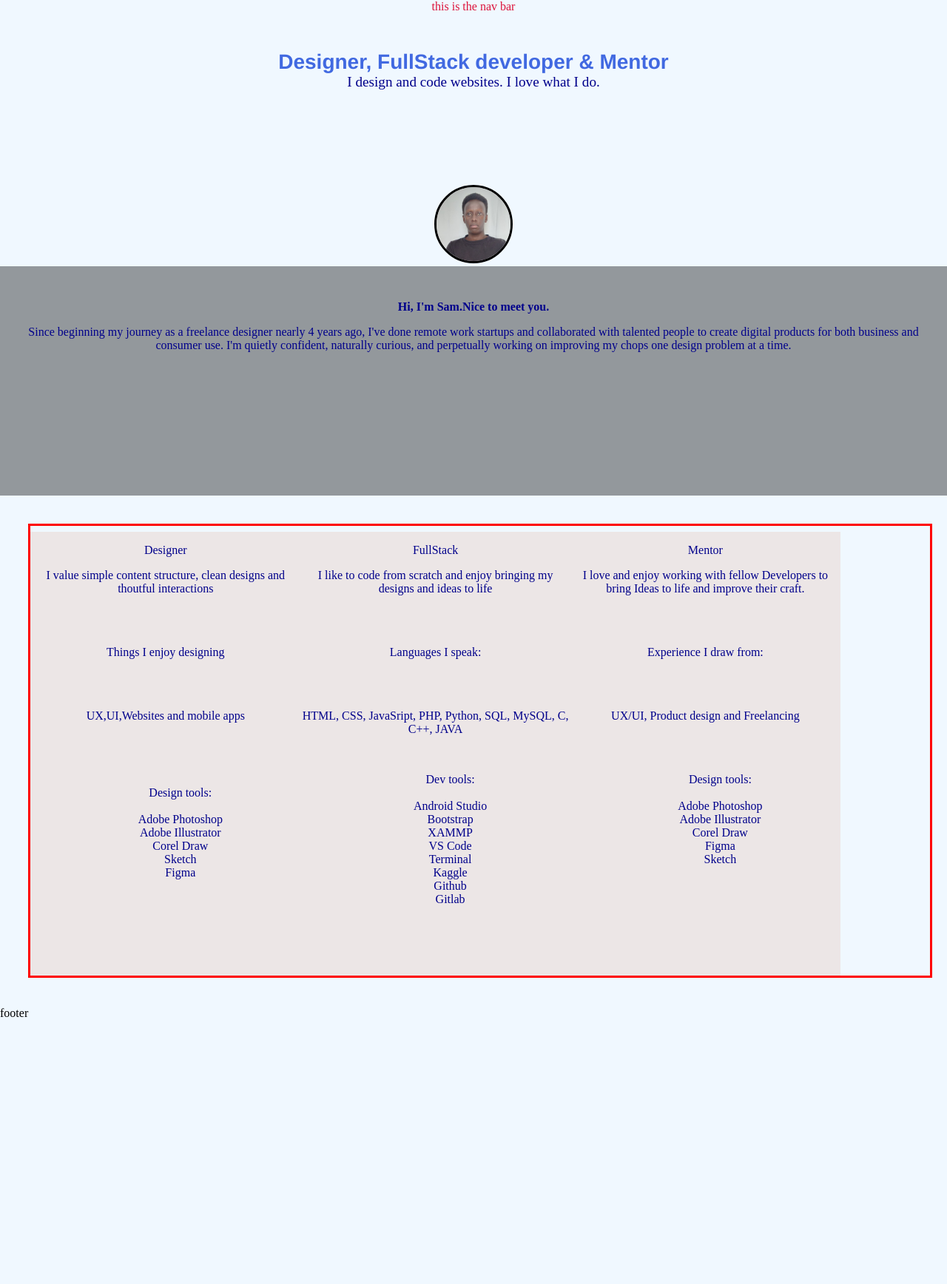
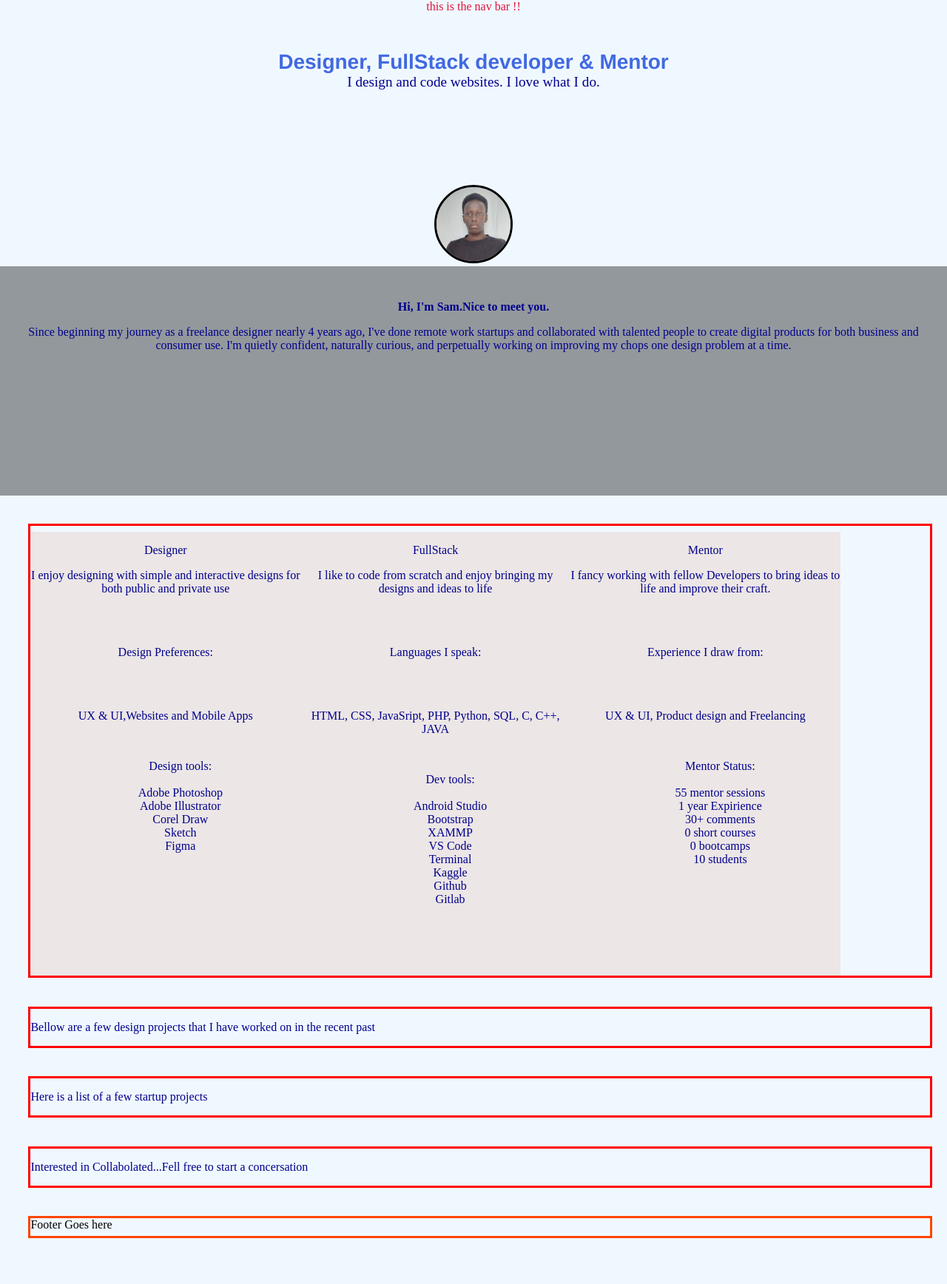
Before and after one commit to aldemas-py/portfolio, a PHP site: page / in a window 1280 px wide. Shown: the whole page at 74% size. Before the commit the page ends 1375 px from the top, so only its background shows below. Run offline with PHP 8.4, Linux system fonts and the light colour scheme.

Commit message:
Updated Crude code

```diff
--- a/css/style.css
+++ b/css/style.css
@@ -94,7 +94,7 @@ img{
 #hhh{
     font-weight: bolder;
 }
-.sec4{
+.sec4, .sec5, .sec6, .contact{
     border: solid red 3px;
     display:flex;
     flex-wrap: wrap;
@@ -134,3 +134,16 @@ ol li{
     height: auto;
     width: 100%;
 } */
+#footer{
+    border: solid orangered 3px;
+    display:flex;
+    flex-wrap: wrap;
+    flex-direction: row;
+    width: 95%;
+    margin:3%;
+   /*  margin-top: 0%;    */
+    /* position: absolute;
+    top: 55%;
+    left: 0;
+    z-index: 1; */
+}
--- a/index.html
+++ b/index.html
@@ -9,7 +9,7 @@
 </head>
 <body>
     <div id="body">
-        <div id="top"> this is the nav bar</div>
+        <div id="top"> this is the nav bar !!</div>
         <div id="content">
             <div class="sec1">Designer, FullStack developer & Mentor </div>
             <div class="sec2">I design and code websites. I love what I do.</div>
@@ -24,15 +24,16 @@
             <div class="sec4">
                 <div class="designer">
                     <p>Designer</p>
-                    <p>I  value simple content structure, clean designs and thoutful interactions</p>
+                    <p>I enjoy designing with simple and interactive designs for both public and private use</p>
                     <br><br>
-                    <p>Things I enjoy designing</p>
+                    <p>Design Preferences:</p>
                     <br><br>
-                    <p>UX,UI,Websites and mobile apps</p>
-                    <br><br><br><ol>
+                    <p>UX & UI,Websites and Mobile Apps</p>
+                    <br>
+                    <ol>
                         <li>Design tools:</li><br>
                         <li>Adobe Photoshop</li>
-                        <li>Adobe Illustrator </li>
+                        <li>Adobe Illustrator</li>
                         <li>Corel Draw</li>
                         <li>Sketch</li>
                         <li>Figma</li>
@@ -44,7 +45,7 @@
                     <br><br>
                     <p>Languages I speak:</p>
                     <br><br>
-                    <p>HTML, CSS, JavaSript, PHP, Python, SQL, MySQL, C, C++, JAVA</p><br>
+                    <p>HTML, CSS, JavaSript, PHP, Python, SQL, C, C++, JAVA</p><br>
                     <ol>
                         <li>Dev tools:</li><br>
                         <li>Android Studio</li>
@@ -59,24 +60,39 @@
                 </div>
                 <div class="mentor">
                     <p>Mentor</p>
-                    <p>I  love and enjoy working with fellow Developers to bring Ideas to life and improve their craft.</p>
+                    <p>I fancy working with fellow Developers to bring ideas to life and improve their craft.</p>
                     <br><br>
                     <p>Experience I draw from:</p>
                     <br><br>
-                    <p>UX/UI, Product design and Freelancing</p>
-                    <br><br>
+                    <p>UX & UI, Product design and Freelancing</p>
+                    <br>
                     <ol>
-                        <li>Design tools:</li><br>
-                        <li>Adobe Photoshop</li>
-                        <li>Adobe Illustrator </li>
-                        <li>Corel Draw</li>
-                        <li>Figma</li>
-                        <li>Sketch</li>
+                        <li>Mentor Status:</li><br>
+                        <li>55 mentor sessions</li>
+                        <li>1 year Expirience</li>
+                        <li>30+ comments</li>
+                        <li>0 short courses</li>
+                        <li>0 bootcamps</li>
+                        <li>10 students</li>
                     </ol>
                 </div>
             </div>
+            <div class="sec5">
+                <div class="recentWorks">
+                    <p>Bellow are a few design projects that I have worked on in the recent past</p>
+                </div>
+            </div>
+            <div class="sec6">
+                <div class="projects">
+                    <p>Here is a list of a few startup projects</p>
+                </div>
+            </div>
+            <div class="contact">
+                <p>Interested in Collabolated...</p>
+                <p>Fell free to start a concersation</p>
+            </div>
         </div>
-        <div id="footer">footer</div>
+        <div id="footer">Footer Goes here</div>
 
     </div>
     <script src="js/jquery.js"></script>
```
